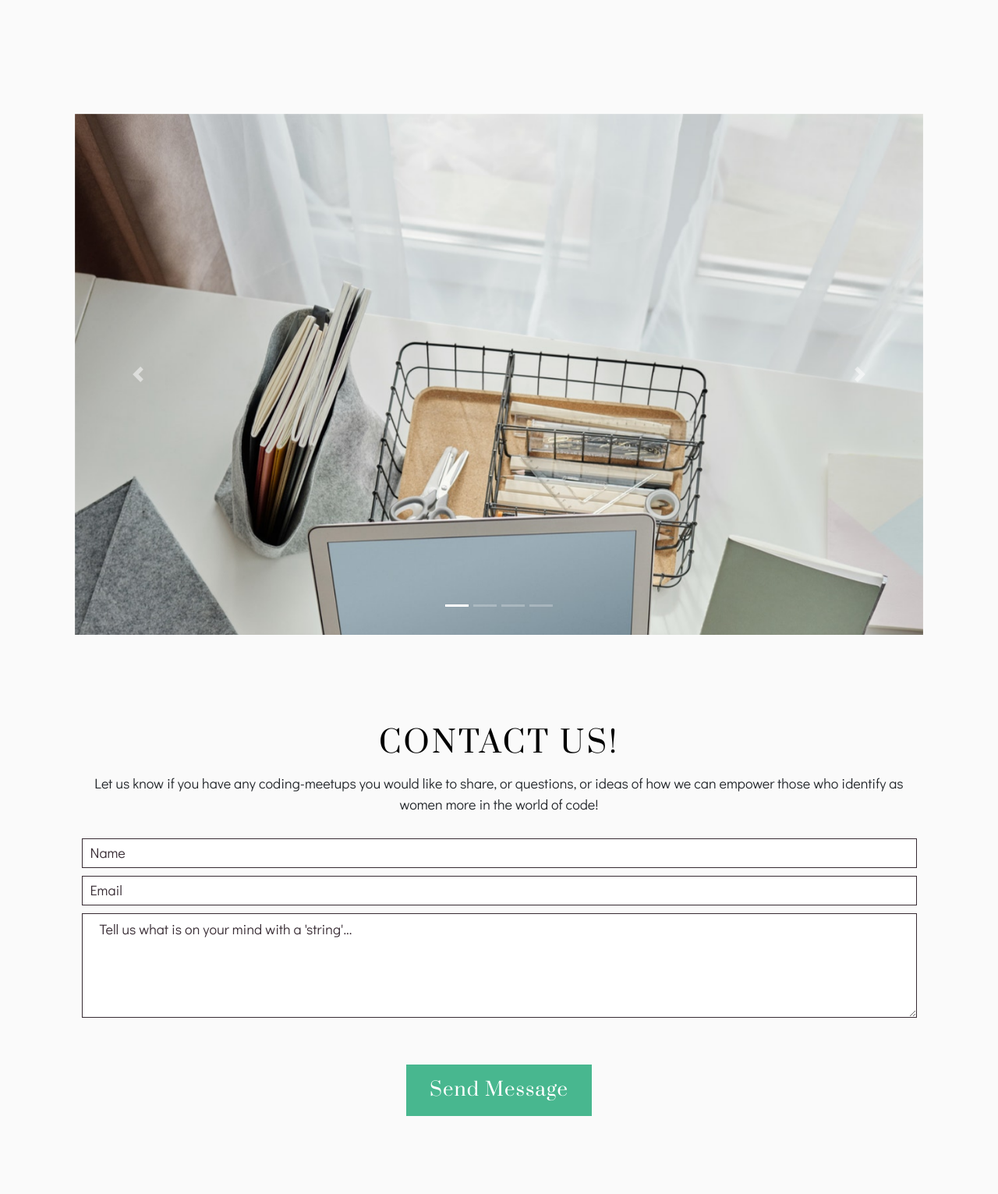
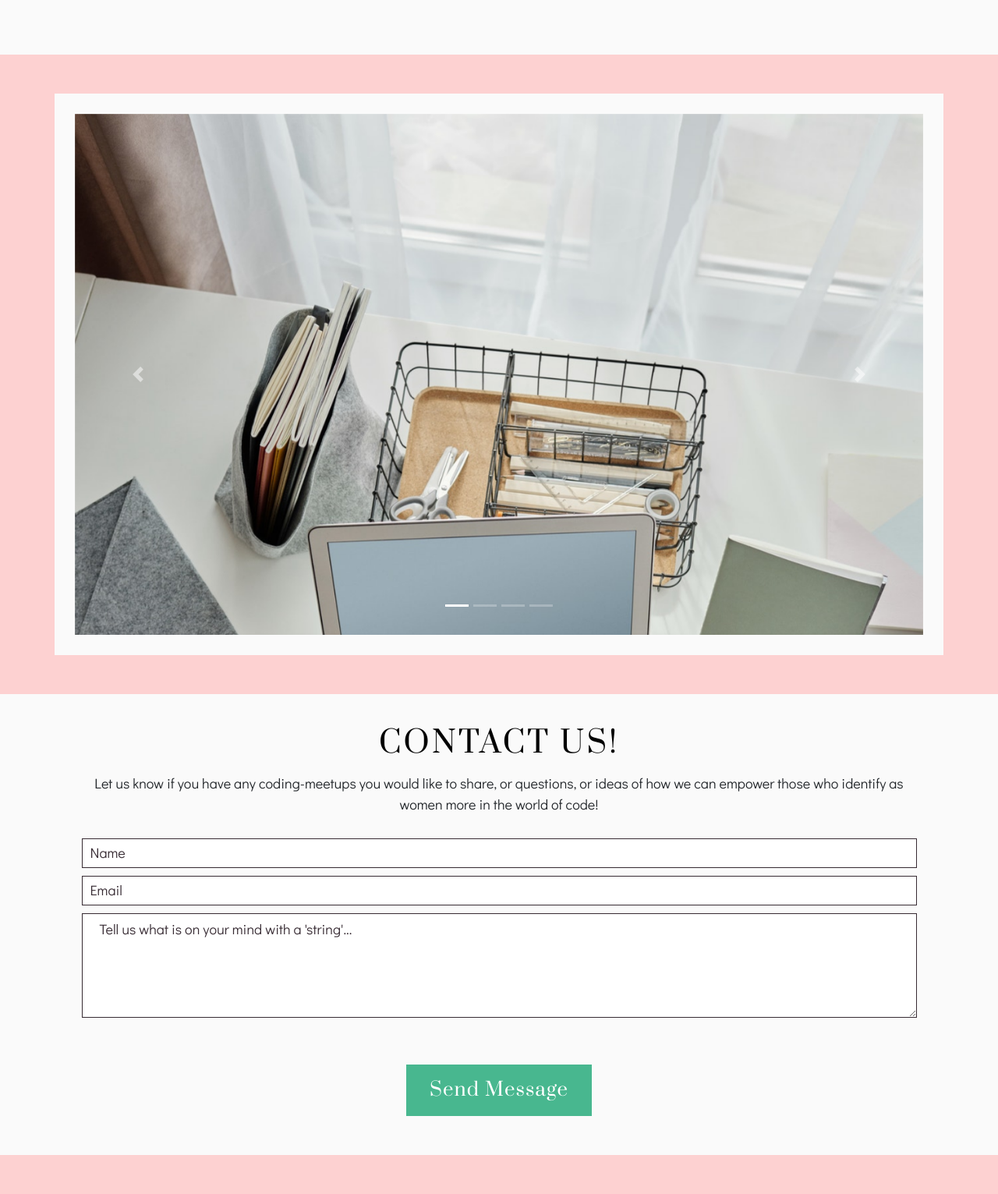
Before and after one commit to emmasarge/womenintechteam7, a Flask app: page / in a window 1280 px wide. Shown: the part 3484-5015 px from the top of the page at 78% size. Run offline with Flask 2, Linux system fonts and the light colour scheme; some libraries are stand-ins or nearby versions.

Commit message:
deploy to heroku

```diff
--- a/static/css/style.css
+++ b/static/css/style.css
@@ -2,7 +2,8 @@
 
 
 body {
-    background-color: #fafafa;
+    background-color: #fdd1d1
+;
 
     font-size: 120%;
 }
```
